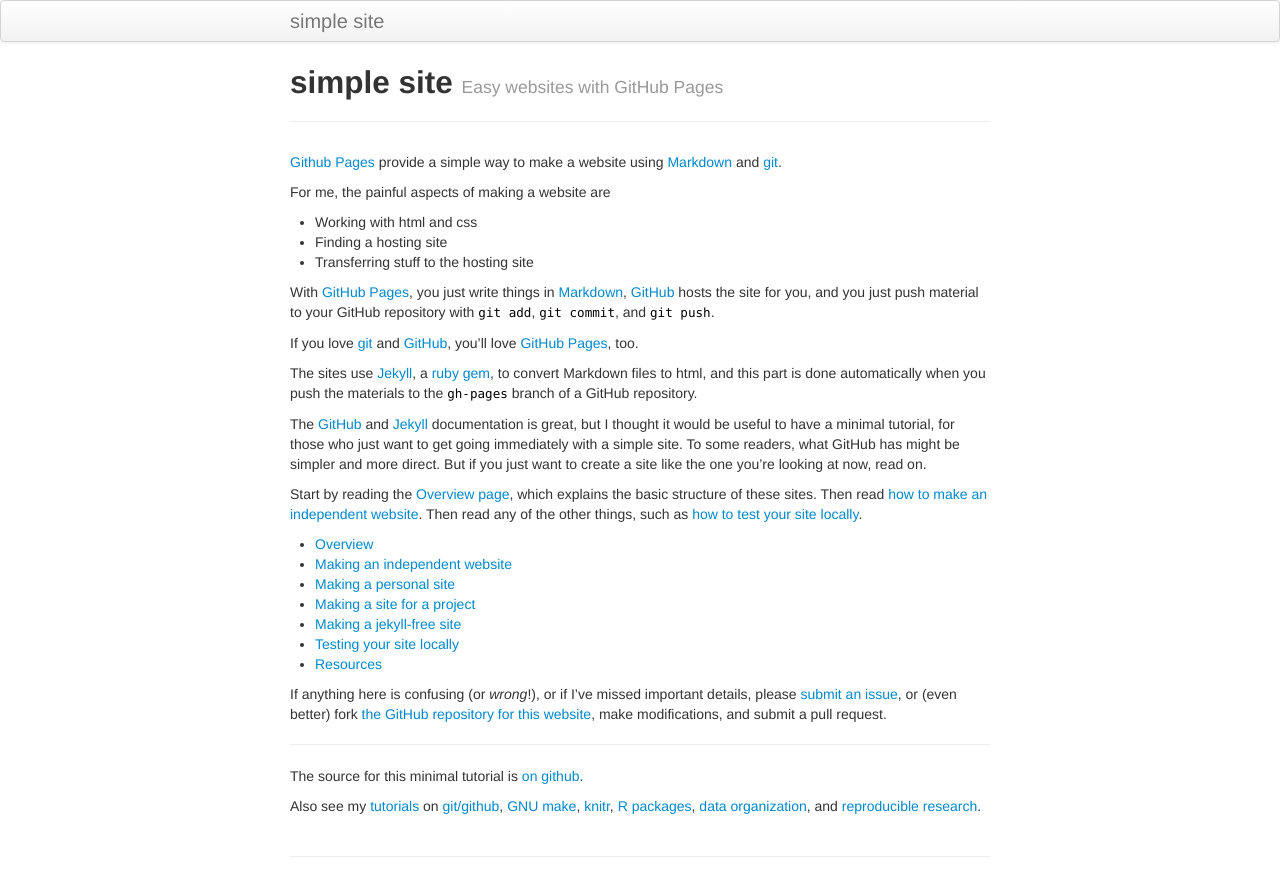
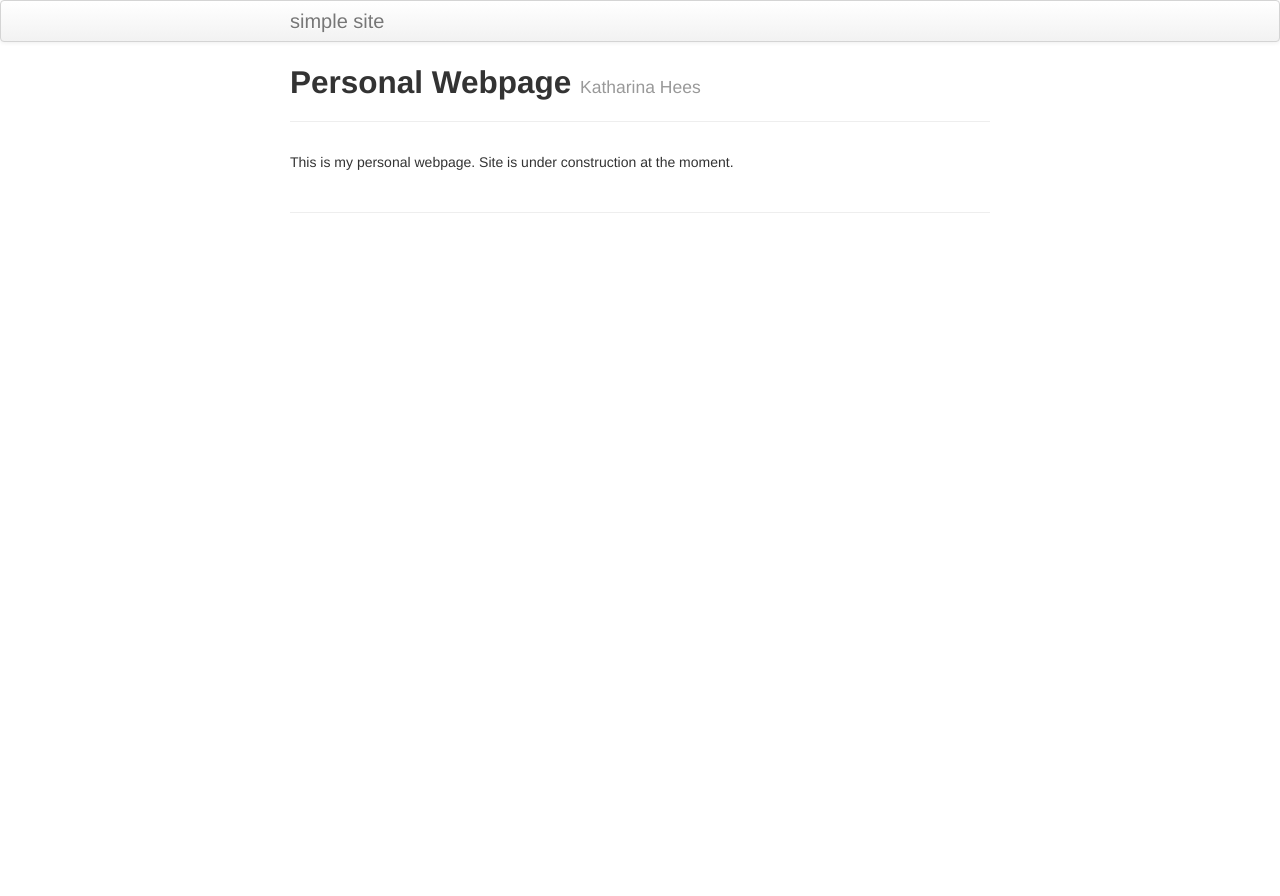
Before and after one commit to kbroman/simple_site, a Jekyll site: the page built from index.md, in a window 1280 px wide. Shown: the top 896 px of the page. Built offline with Jekyll 4.4.1, drawn with Linux system fonts in a browser that asks for light colours.

Commit message:
Update index.md

```diff
--- a/index.md
+++ b/index.md
@@ -1,72 +1,8 @@
 ---
 layout: page
-title: simple site
-tagline: Easy websites with GitHub Pages
-description: Minimal tutorial on making a simple website with GitHub Pages
----
-
-[Github Pages](https://pages.github.com) provide a simple way to make a
-website using
-[Markdown](https://daringfireball.net/projects/markdown/) and
-[git](https://git-scm.com).
-
-For me, the painful aspects of making a website are
-
-- Working with html and css
-- Finding a hosting site
-- Transferring stuff to the hosting site
-
-With [GitHub Pages](https://pages.github.com), you just write things in
-[Markdown](https://daringfireball.net/projects/markdown/),
-[GitHub](https://github.com) hosts the site for you, and you just push
-material to your GitHub repository with `git add`, `git commit`, and
-`git push`.
-
-If you love [git](https://git-scm.com/) and
-[GitHub](https://github.com), you'll love
-[GitHub Pages](https://pages.github.com), too.
-
-The sites use [Jekyll](https://jekyllrb.com/), a
-[ruby](https://www.ruby-lang.org/en/) [gem](https://rubygems.org/), to
-convert Markdown files to html, and this part is done
-automatically when you push the materials to the `gh-pages` branch
-of a GitHub repository.
-
-The [GitHub](https://pages.github.com) and
-[Jekyll](https://jekyllrb.com) documentation is great, but I thought it
-would be useful to have a minimal tutorial, for those who just want to
-get going immediately with a simple site. To some readers, what GitHub
-has might be simpler and more direct.  But if you just want to create
-a site like the one you're looking at now, read on.
-
-Start by reading the [Overview page](pages/overview.html), which
-explains the basic structure of these sites. Then read
-[how to make an independent website](pages/independent_site.html). Then
-read any of the other things, such as
-[how to test your site locally](pages/local_test.html).
-
-- [Overview](pages/overview.html)
-- [Making an independent website](pages/independent_site.html)
-- [Making a personal site](pages/user_site.html)
-- [Making a site for a project](pages/project_site.html)
-- [Making a jekyll-free site](pages/nojekyll.html)
-- [Testing your site locally](pages/local_test.html)
-- [Resources](pages/resources.html)
-
-If anything here is confusing (or _wrong_!), or if I've missed
-important details, please
-[submit an issue](https://github.com/kbroman/simple_site/issues), or (even
-better) fork [the GitHub repository for this website](https://github.com/kbroman/simple_site),
-make modifications, and submit a pull request.
+title: Personal Webpage
+tagline: Katharina Hees
 
 ---
 
-The source for this minimal tutorial is [on github](https://github.com/kbroman/simple_site).
-
-Also see my [tutorials](http://kbroman.org/pages/tutorials) on
-[git/github](http://kbroman.org/github_tutorial),
-[GNU make](http://kbroman.org/minimal_make),
-[knitr](http://kbroman.org/knitr_knutshell),
-[R packages](http://kbroman.org/pkg_primer),
-[data organization](http://kbroman.org/dataorg),
-and [reproducible research](http://kbroman.org/steps2rr).
+This is my personal webpage. Site is  under construction at the moment.
```
